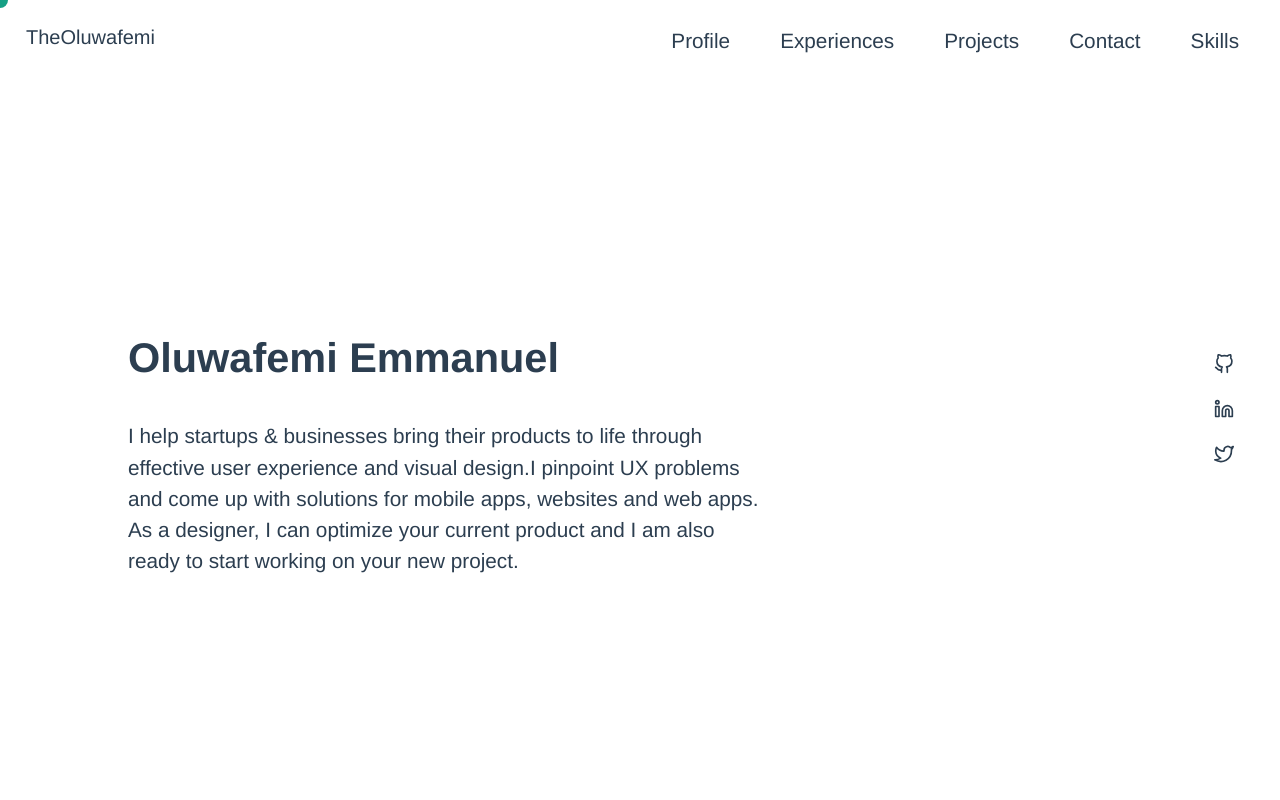
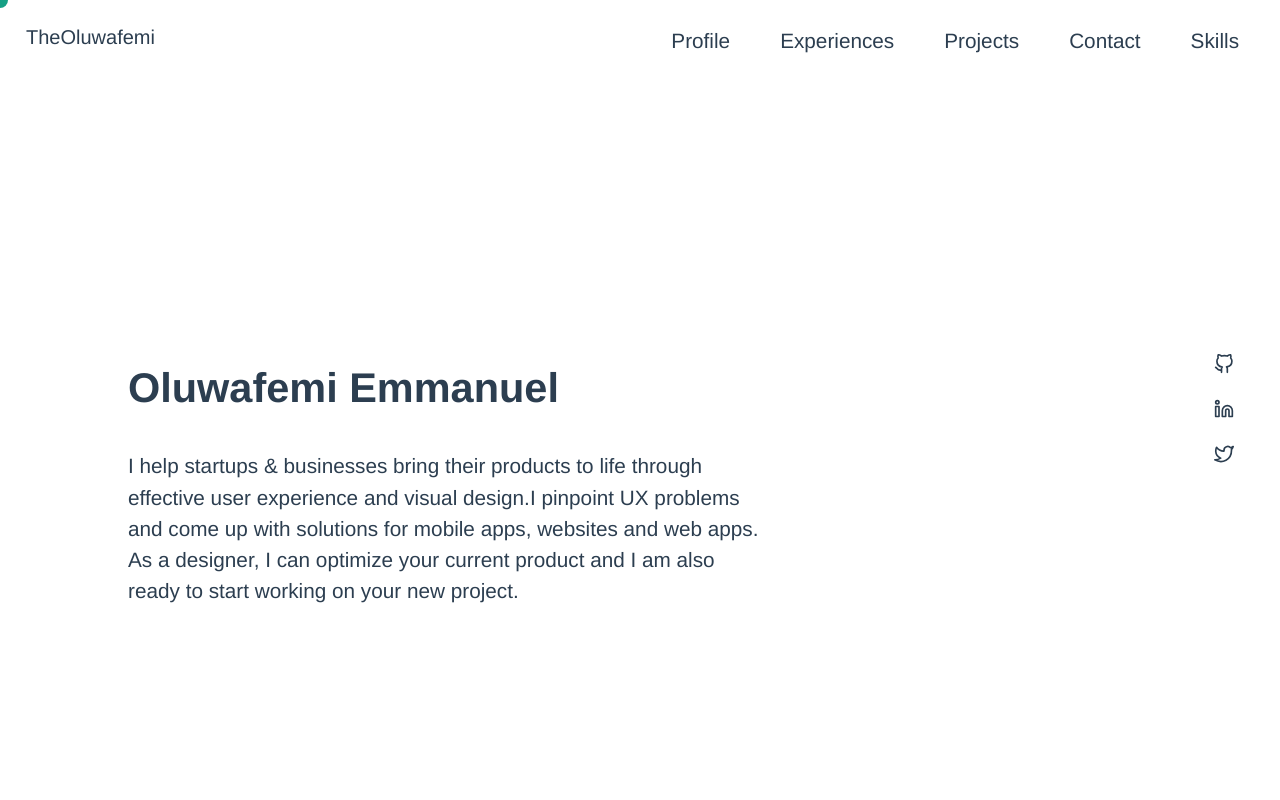
Before and after one commit to TheOluwafemi/portfolio, a Vue app: page / in a window 1280 px wide. Shown: the top 800 px of the page. Built offline with nearby package versions, Linux system fonts and the light colour scheme; some icons are missing.

Commit message:
mixins update, auto height option

```diff
--- a/src/assets/styles/_mixins.scss
+++ b/src/assets/styles/_mixins.scss
@@ -9,7 +9,16 @@
     flex-direction: column;
     justify-content: center;
     align-items: flex-start;
-    height: calc(100vh - 60px);
+    height: 100vh;
+    width: 100%;
+}
+
+@mixin flex-column-center-auto {
+    display: -webkit-flex;
+    display: flex;
+    flex-direction: column;
+    justify-content: center;
+    height: auto;
     width: 100%;
 }
 
```
